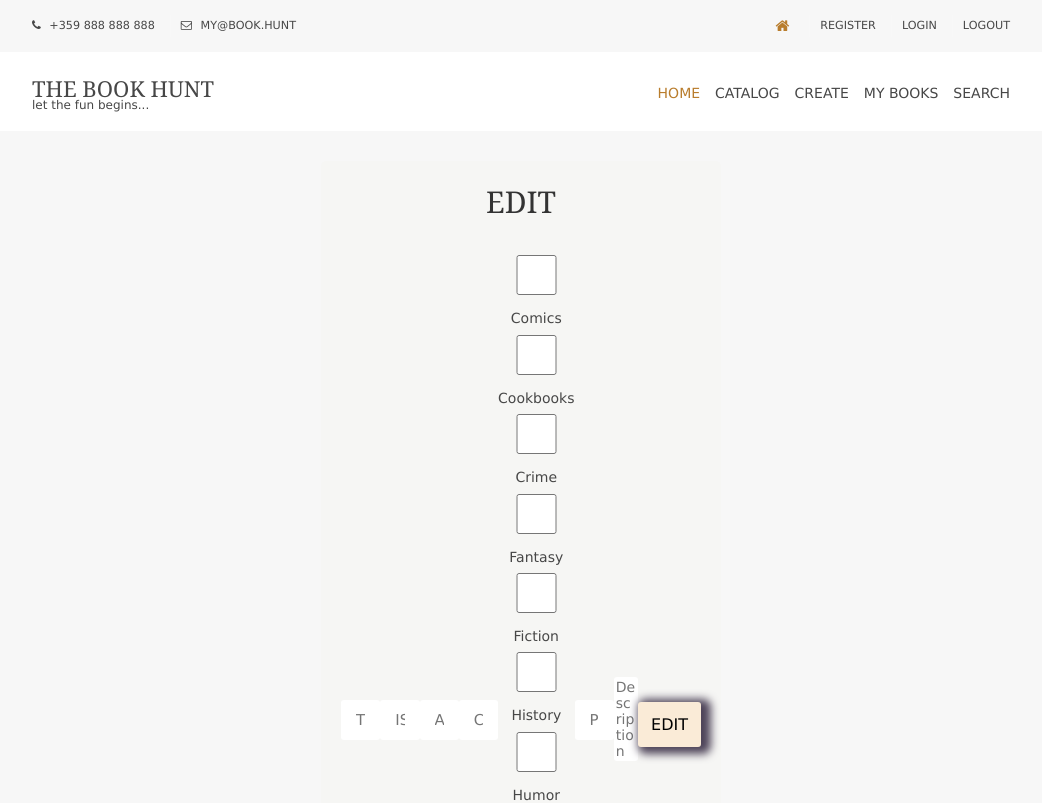
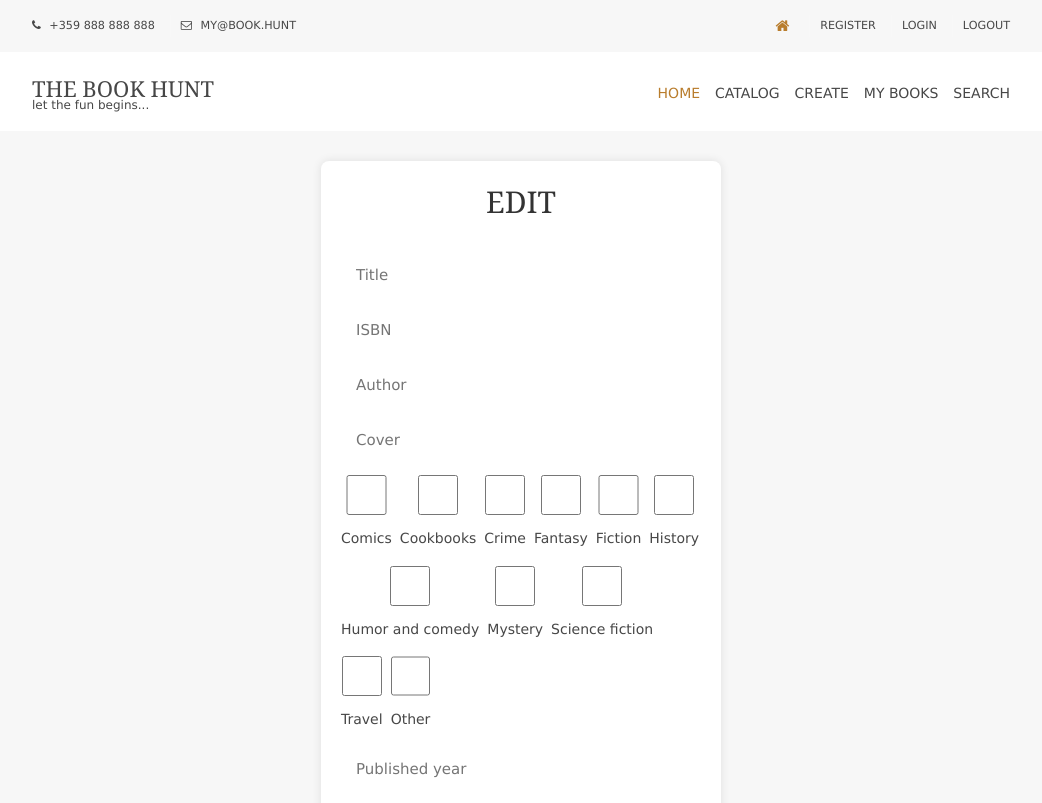
Before and after one commit to MariyaPK/ReactJS_Project, a React (Vite) app in the folder client/: page /details/1/edit in a window 1280 px wide. Shown: the top 803 px of the page, without its empty margins (119-1161 px from the left). Built offline with nearby package versions, Linux system fonts and the light colour scheme; no server answers.

Commit message:
fix edit components/adding css

```diff
--- a/client/src/components/Edit/Edit.jsx
+++ b/client/src/components/Edit/Edit.jsx
@@ -1,4 +1,6 @@
-import React, { useState, useEffect } from "react";
+import styles from "./Edit.module.css";
+
+import { useState, useEffect } from "react";
 import { useParams, useNavigate } from "react-router-dom";
 import * as bookService from "../../services/bookService";
 
@@ -16,7 +18,10 @@ export default function Edit() {
     description: "",
   });
 
+  console.log(book);
+
   useEffect(() => {
+    // Fetch the existing book details when the component mounts
     bookService.getOne(bookID).then((result) => {
       setBook(result);
     });
@@ -25,9 +30,12 @@ export default function Edit() {
   const onChangeHandler = (e) => {
     const { name, value, type, checked } = e.target;
 
+    // Ensure that book.genre is always an array
+    const currentGenres = Array.isArray(book.genre) ? book.genre : [];
+
     // Handle checkboxes
     if (type === "checkbox") {
-      const updatedGenres = checked ? [...book.genre, value] : book.genre.filter((genre) => genre !== value);
+      const updatedGenres = checked ? [...currentGenres, value] : currentGenres.filter((genre) => genre !== value);
 
       setBook((book) => ({
         ...book,
@@ -45,20 +53,22 @@ export default function Edit() {
     e.preventDefault();
 
     bookService
-      .update(bookID, book)
+      .edit(bookID, book)
       .then(() => {
         navigate(`/details/${bookID}`);
       })
       .catch((error) => {
         console.error("Error updating book:", error);
       });
+
+      console.log('Form submitted!', e);
   };
 
   return (
-    <section id="edit">
-      <div className="form">
+    <section id="edit" className={styles.edit}>
+      <div className={`${styles.form} form`}>
         <h2>EDIT</h2>
-        <form className="edit-form" onSubmit={onSubmitHandler}>
+        <form className={styles["edit-form"]} onSubmit={onSubmitHandler}>
           <input type="text" name="title" id="title" placeholder="Title" value={book.title} onChange={onChangeHandler} />
           <input type="text" name="isbn" id="isbn" placeholder="ISBN" value={book.isbn} onChange={onChangeHandler} />
           <input type="text" name="author" id="author" placeholder="Author" value={book.author} onChange={onChangeHandler} />
@@ -70,13 +80,13 @@ export default function Edit() {
             value={book.imageUrl}
             onChange={onChangeHandler}
           />
-          <div className="genre">
+          <div className={styles.genre}>
             <label>
               <input
                 type="checkbox"
                 name="genre"
                 value="Comics"
-                checked={book.genre.includes("Comics")}
+                checked={book.genre?.includes("Comics") ?? false}
                 onChange={onChangeHandler}
               />
               Comics
@@ -86,7 +96,7 @@ export default function Edit() {
                 type="checkbox"
                 name="genre"
                 value="Cookbooks"
-                checked={book.genre.includes("Cookbooks")}
+                checked={book.genre?.includes("Cookbooks") ?? false}
                 onChange={onChangeHandler}
               />
               Cookbooks
@@ -96,7 +106,7 @@ export default function Edit() {
                 type="checkbox"
                 name="genre"
                 value="Crime"
-                checked={book.genre.includes("Crime")}
+                checked={book.genre?.includes("Crime") ?? false}
                 onChange={onChangeHandler}
               />
               Crime
@@ -106,7 +116,7 @@ export default function Edit() {
                 type="checkbox"
                 name="genre"
                 value="Fantasy"
-                checked={book.genre.includes("Fantasy")}
+                checked={book.genre?.includes("Fantasy") ?? false}
                 onChange={onChangeHandler}
               />
               Fantasy
@@ -116,7 +126,7 @@ export default function Edit() {
                 type="checkbox"
                 name="genre"
                 value="Fiction"
-                checked={book.genre.includes("Fiction")}
+                checked={book.genre?.includes("Fiction") ?? false}
                 onChange={onChangeHandler}
               />
               Fiction
@@ -126,7 +136,7 @@ export default function Edit() {
                 type="checkbox"
                 name="genre"
                 value="History"
-                checked={book.genre.includes("History")}
+                checked={book.genre?.includes("History") ?? false}
                 onChange={onChangeHandler}
               />
               History
@@ -136,7 +146,7 @@ export default function Edit() {
                 type="checkbox"
                 name="genre"
                 value="Humor and comedy"
-                checked={book.genre.includes("Humor and comedy")}
+                checked={book.genre?.includes("Humor and comedy") ?? false}
                 onChange={onChangeHandler}
               />
               Humor and comedy
@@ -146,7 +156,7 @@ export default function Edit() {
                 type="checkbox"
                 name="genre"
                 value="Mystery"
-                checked={book.genre.includes("Mystery")}
+                checked={book.genre?.includes("Mystery") ?? false}
                 onChange={onChangeHandler}
               />
               Mystery
@@ -156,7 +166,7 @@ export default function Edit() {
                 type="checkbox"
                 name="genre"
                 value="Science fiction"
-                checked={book.genre.includes("Science fiction")}
+                checked={book.genre?.includes("Science fiction") ?? false}
                 onChange={onChangeHandler}
               />
               Science fiction
@@ -166,7 +176,7 @@ export default function Edit() {
                 type="checkbox"
                 name="genre"
                 value="Travel"
-                checked={book.genre.includes("Travel")}
+                checked={book.genre?.includes("Travel") ?? false}
                 onChange={onChangeHandler}
               />
               Travel
@@ -176,7 +186,7 @@ export default function Edit() {
                 type="checkbox"
                 name="genre"
                 value="Other"
-                checked={book.genre.includes("Other")}
+                checked={book.genre?.includes("Other") ?? false}
                 onChange={onChangeHandler}
               />
               Other
@@ -200,7 +210,7 @@ export default function Edit() {
             onChange={onChangeHandler}
           ></textarea>
 
-          <button type="submit">Edit</button>
+          <button type="submit" >Edit</button>
         </form>
       </div>
     </section>
--- /dev/null
+++ b/client/src/components/Edit/Edit.module.css
@@ -0,0 +1,50 @@
+#edit {
+    background-color: #f2f2f2;
+    padding: 20px;
+  }
+
+  .form {
+    background-color: #fff;
+    border-radius: 8px;
+    box-shadow: 0 0 10px rgba(0, 0, 0, 0.1);
+    padding: 20px;
+  }
+
+  h2 {
+    text-align: center;
+    color: #333;
+  }
+
+  .edit-form {
+    display: flex;
+    flex-direction: column;
+  }
+
+  input,
+  textarea {
+    margin-bottom: 10px;
+    padding: 8px;
+    width: 100%;
+    box-sizing: border-box;
+  }
+
+  .genre {
+    display: flex;
+    flex-wrap: wrap;
+    gap: 8px;
+    margin-bottom: 10px;
+  }
+
+  button {
+    background-color: #007bff;
+    color: #fff;
+    padding: 10px;
+    border: none;
+    border-radius: 5px;
+    cursor: pointer;
+    font-size: 16px;
+  }
+
+  button:hover {
+    background-color: #0056b3;
+  }
```
